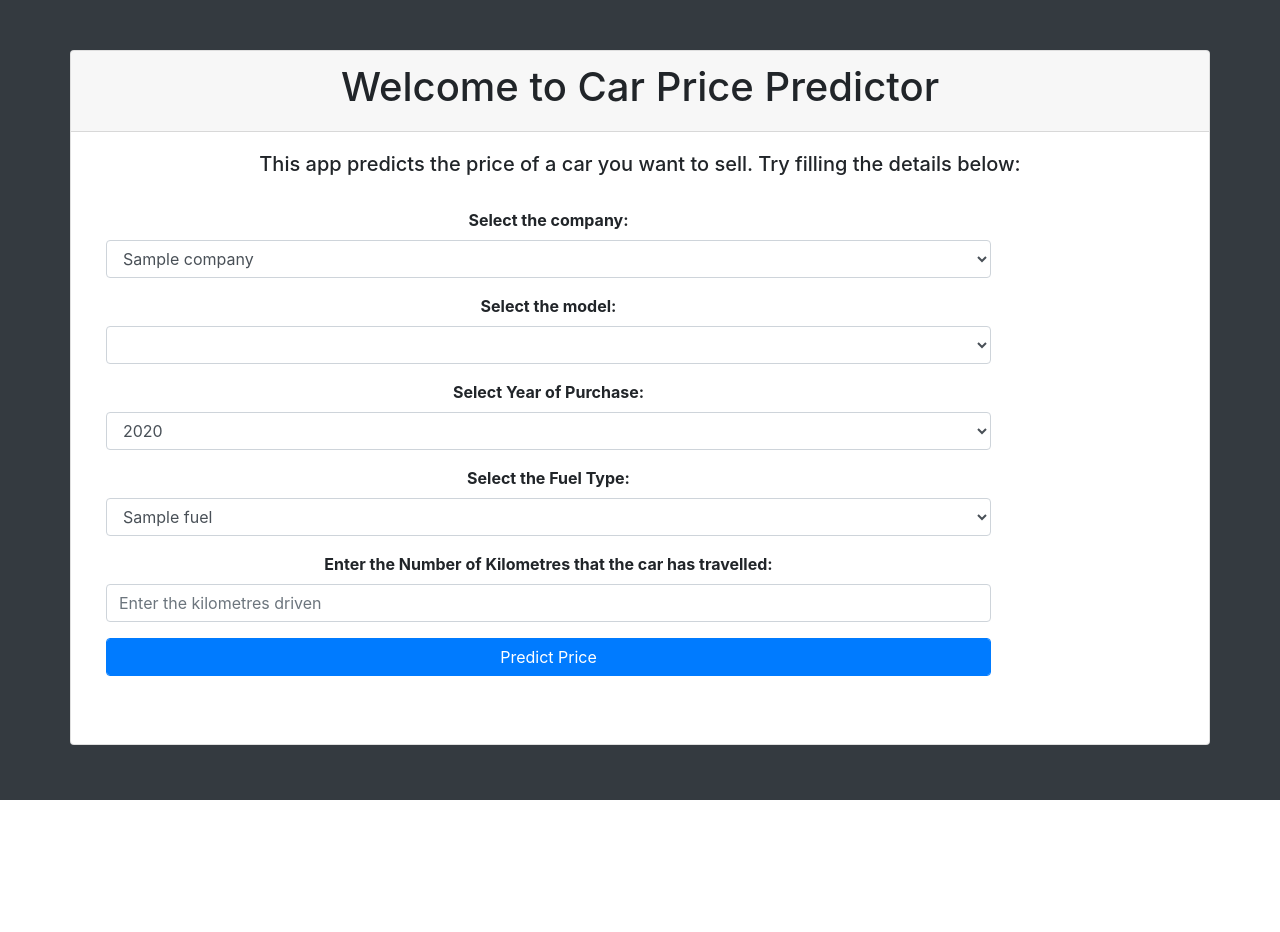
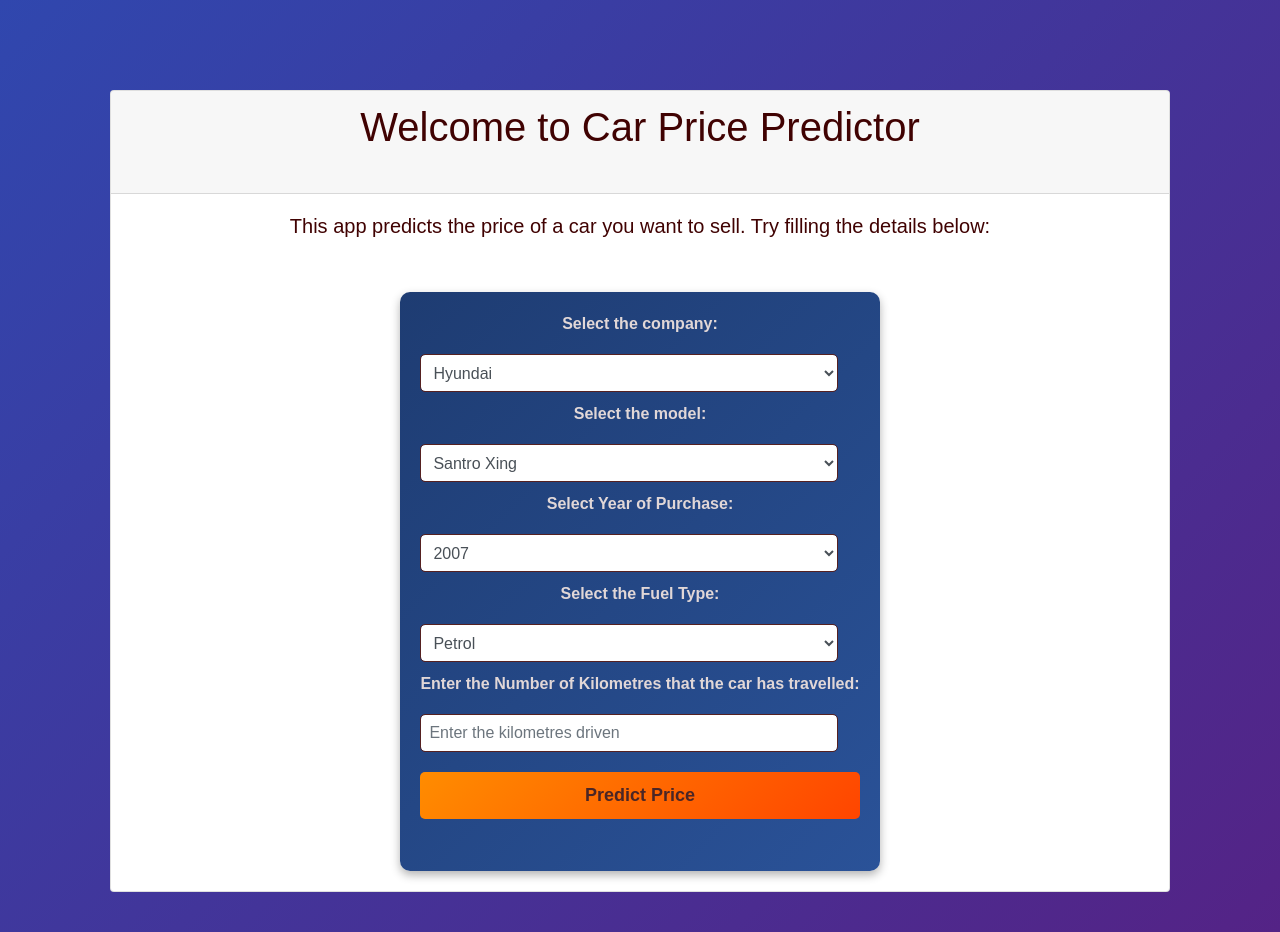
Before and after one commit to Shivu384/ML_PROJECTS_, a Python web app: template CAR_PREDICTION_/templates/index.html in a window 1280 px wide. Before the commit the page ends 800 px from the top, so only its background shows below. Run offline with Jinja, Linux system fonts and the light colour scheme; the template is opened without the code that fills it: most values are stand-ins (such as "Sample title", 1, 10 or a date in 2020); lists and menus that the app fills with data are empty; some libraries are stand-ins or nearby versions.

Commit message:
IMPORVED THE USER INTEFACE AND ADDED DROPED DOWN DOWN ITEMS WHICH WERE EARLIER MISSING

```diff
--- a/CAR_PREDICTION_/templates/index.html
+++ b/CAR_PREDICTION_/templates/index.html
@@ -2,143 +2,210 @@
 <html lang="en">
 <head xmlns="http://www.w3.org/1999/xhtml">
     <meta charset="UTF-8">
+    <meta name="viewport" content="width=device-width, initial-scale=1.0">
     <title>Car Price Predictor</title>
     <link rel="stylesheet" href="static/css/style.css">
-    <link rel="stylesheet" type="text/css"
-          href="https://cdnjs.cloudflare.com/ajax/libs/font-awesome/5.11.2/css/all.css">
+    <link rel="stylesheet" type="text/css" href="https://cdnjs.cloudflare.com/ajax/libs/font-awesome/5.11.2/css/all.css">
     <script src="https://ajax.googleapis.com/ajax/libs/jquery/3.4.1/jquery.min.js"></script>
-    <script src="https://cdn.jsdelivr.net/npm/popper.js@1.16.0/dist/umd/popper.min.js"
-            integrity="sha384-Q6E9RHvbIyZFJoft+2mJbHaEWldlvI9IOYy5n3zV9zzTtmI3UksdQRVvoxMfooAo"
-            crossorigin="anonymous"></script>
+    <script src="https://cdn.jsdelivr.net/npm/popper.js@1.16.0/dist/umd/popper.min.js" integrity="sha384-Q6E9RHvbIyZFJoft+2mJbHaEWldlvI9IOYy5n3zV9zzTtmI3UksdQRVvoxMfooAo" crossorigin="anonymous"></script>
 
     <!-- Bootstrap CSS -->
-    <link rel="stylesheet" href="https://stackpath.bootstrapcdn.com/bootstrap/4.5.0/css/bootstrap.min.css"
-          integrity="sha384-9aIt2nRpC12Uk9gS9baDl411NQApFmC26EwAOH8WgZl5MYYxFfc+NcPb1dKGj7Sk" crossorigin="anonymous">
+    <link rel="stylesheet" href="https://stackpath.bootstrapcdn.com/bootstrap/4.5.0/css/bootstrap.min.css" integrity="sha384-9aIt2nRpC12Uk9gS9baDl411NQApFmC26EwAOH8WgZl5MYYxFfc+NcPb1dKGj7Sk" crossorigin="anonymous">
     <script src="https://cdn.jsdelivr.net/npm/@tensorflow/tfjs@2.0.0/dist/tf.min.js"></script>
 
+    <style>
+        body {
+            background: linear-gradient(135deg, #3047ae, #542386); /* Gradient Background */
+            background-color: #667eea; /* Fallback background */
+            font-family: Arial, sans-serif;
+            color: rgb(64, 2, 2);
+            text-align: center;
+            margin: 0;
+            padding: 0;
+        }
+
+        .container {
+            padding: 40px;
+        }
+
+        .form-container {
+            background: linear-gradient(135deg, #1e3c72, #2a5298);
+            color: rgb(225, 215, 215);
+            padding: 20px;
+            border-radius: 10px;
+            display: inline-block;
+            box-shadow: 0px 4px 10px rgba(0,0,0,0.3);
+        }
+
+        .form-control {
+            width: 95%;
+            padding: 8px;
+            margin: 10px 0;
+            border-radius: 5px;
+            border: 1px solid #552121;
+        }
+
+        .btn {
+            width: 100%;
+            padding: 10px;
+            background: linear-gradient(135deg, #ff8c00, #ff4500);
+            color: rgb(75, 38, 38);
+            border: none;
+            border-radius: 5px;
+            font-size: 18px;
+            font-weight: bold;
+            cursor: pointer;
+            margin-top: 10px;
+        }
+
+        .btn:hover {
+            background: linear-gradient(135deg, #ff4500, #ff8c00);
+        }
+
+        .card-header h1 {
+            margin-bottom: 30px;
+        }
+
+        .card-body h5 {
+            margin-bottom: 30px;
+        }
+
+        #prediction {
+            margin-top: 20px;
+            font-size: 24px;
+            font-weight: bold;
+        }
+
+        /* Make the page responsive */
+        @media (max-width: 768px) {
+            .container {
+                padding: 20px;
+            }
+
+            .form-container {
+                padding: 15px;
+            }
+
+            .form-control {
+                width: 100%;
+            }
+
+            .btn {
+                font-size: 16px;
+                padding: 12px;
+            }
+        }
+
+    </style>
 </head>
+
 <body class="bg-dark">
-
     <div class="container">
-    <div class="row">
-        <div class="card mt-50" style="width: 100%; height: 100%">
-            <div class="card-header" style="text-align: center">
+        <div class="card mt-50">
+            <div class="card-header">
                 <h1>Welcome to Car Price Predictor</h1>
             </div>
             <div class="card-body">
-                <div class="col-12" style="text-align: center">
-                    <h5>This app predicts the price of a car you want to sell. Try filling the details below: </h5>
+                <div>
+                    <h5>This app predicts the price of a car you want to sell. Try filling the details below:</h5>
                 </div>
                 <br>
-                <form method="post" accept-charset="utf-8" name="Modelform">
-                    <div class="col-md-10 form-group" style="text-align: center">
-                        <label><b>Select the company:</b> </label><br>
-                        <select class="selectpicker form-control" id="company" name="company" required="1"
-                                onchange="load_car_models(this.id,'car_models')"
-                                data-companies='{{ companies | tojson }}' data-car-models='{{ car_models | tojson }}'>
+                <div class="form-container">
+                    <form method="post" accept-charset="utf-8" name="Modelform" onsubmit="send_data(); return false;">
+                        <label style="font-size: 16px; font-weight: bold;">Select the company:</label><br>
+                        <select id="company" name="company" required onchange="load_car_models()" class="form-control">
                             {% for company in companies %}
                             <option value="{{ company }}">{{ company }}</option>
                             {% endfor %}
                         </select>
-                    </div>
-                    <div class="col-md-10 form-group" style="text-align: center">
-                        <label><b>Select the model:</b> </label><br>
-                        <select class="selectpicker form-control" id="car_models" name="car_models" required="1">
-                        </select>
-                    </div>
-                    <div class="col-md-10 form-group" style="text-align: center">
-                        <label><b>Select Year of Purchase:</b> </label><br>
-                        <select class="selectpicker form-control" id="year" name="year" required="1">
+
+                        <label style="font-size: 16px; font-weight: bold;">Select the model:</label><br>
+                        <select id="car_models" name="car_models" required class="form-control"></select>
+
+                        <label style="font-size: 16px; font-weight: bold;">Select Year of Purchase:</label><br>
+                        <select id="year" name="year" required class="form-control">
                             {% for year in years %}
                             <option value="{{ year }}">{{ year }}</option>
                             {% endfor %}
                         </select>
-                    </div>
-                    <div class="col-md-10 form-group" style="text-align: center">
-                        <label><b>Select the Fuel Type:</b> </label><br>
-                        <select class="selectpicker form-control" id="fuel_type" name="fuel_type" required="1">
+
+                        <label style="font-size: 16px; font-weight: bold;">Select the Fuel Type:</label><br>
+                        <select id="fuel_type" name="fuel_type" required class="form-control">
                             {% for fuel in fuel_types %}
                             <option value="{{ fuel }}">{{ fuel }}</option>
                             {% endfor %}
                         </select>
-                    </div>
-                    <div class="col-md-10 form-group" style="text-align: center">
-                        <label><b>Enter the Number of Kilometres that the car has travelled:</b> </label><br>
-                        <input type="text" class="form-control" id="kilo_driven" name="kilo_driven"
-                               placeholder="Enter the kilometres driven ">
-                    </div>
-                    <div class="col-md-10 form-group" style="text-align: center">
-                        <button  class="btn btn-primary form-control" onclick="send_data()">Predict Price</button>
-                    </div>
+
+                        <label style="font-size: 16px; font-weight: bold;">Enter the Number of Kilometres that the car has travelled:</label><br>
+                        <input type="text" id="kilo_driven" name="kilo_driven" placeholder="Enter the kilometres driven" required class="form-control">
+
+                        <button type="submit" class="btn">Predict Price</button>
                     </form>
                     <br>
-                <div class="row">
-                    <div class="col-12" style="text-align: center">
                     <h4><span id="prediction"></span></h4>
                 </div>
             </div>
         </div>
     </div>
-    </div>
-</div>
+
     <script>
-    function load_car_models(company_id, car_model_id) {
-        var company = document.getElementById(company_id);
-        var car_model = document.getElementById(car_model_id);
-        var companies = JSON.parse(company.getAttribute('data-companies'));
-        var car_models = JSON.parse(company.getAttribute('data-car-models'));
-        console.log(company.value);
-        car_model.value = "";
-        car_model.innerHTML = "";
+        const carData = {
+            "Hyundai": ["Santro Xing", "Grand i10", "Elite i20", "i20 Sportz", "i10 Magna", "i10 Era", "i20 Magna", "Verna Transform", "Creta 1.6", "Fluidic Verna", "Xcent Base", "Verna 1.4", "i10 Sportz", "i20 Active"],
+            "Mahindra": ["Jeep CL550", "Scorpio SLE", "Scorpio S10", "Bolero DI", "Scorpio S4", "Scorpio VLX", "XUV500 W8", "Bolero Power", "Scorpio W", "Bolero SLE", "XUV500", "Thar CRDe", "Scorpio SLX"],
+            "Ford": ["EcoSport Titanium", "Figo", "EcoSport Ambiente", "Figo Diesel", "EcoSport", "Figo Petrol", "Fiesta", "Fusion 1.4"],
+            "Maruti": ["Alto", "Stingray", "Swift", "Wagon", "Baleno", "Dzire", "A", "Eeco", "Esteem", "Ritz", "Celerio", "Versa", "Omni", "Ertiga", "WagonR"],
+            "Skoda": ["Fabia Classic", "Yeti Ambition", "Laura", "Superb 1.8", "Octavia Classic", "Rapid Elegance", "Fabia 1.2L", "Rapid"]
+        };
 
-        if (companies.includes(company.value)) {
-            car_models.forEach(function(model) {
-                if (model.includes(company.value)) {
-                    var newOption = document.createElement("option");
-                    newOption.value = model;
-                    newOption.innerHTML = model;
-                    car_model.options.add(newOption);
-                }
+        const years = [2007, 2006, 2014, 2012, 2013, 2016, 2015, 2010, 2017, 2008, 2018, 2011, 2019, 2009, 2005, 2000, 2003, 2004, 1995, 2002, 2001];
+        const fuelTypes = ["Petrol", "Diesel", "LPG", "Electric", "Hybrid"];
+
+        function populateDropdown(id, values) {
+            const select = document.getElementById(id);
+            select.innerHTML = "";
+            values.forEach(value => {
+                const option = document.createElement("option");
+                option.value = value;
+                option.textContent = value;
+                select.appendChild(option);
             });
         }
+
+        function load_car_models() {
+            const company = document.getElementById("company").value;
+            populateDropdown("car_models", carData[company] || []);
         }
+
+        document.addEventListener("DOMContentLoaded", () => {
+            populateDropdown("company", Object.keys(carData));
+            populateDropdown("year", years);
+            populateDropdown("fuel_type", fuelTypes);
+            load_car_models();
+        });
 
         function form_handler(event) {
             event.preventDefault(); // Don't submit the form normally
         }
-    function send_data()
-    {
-        document.querySelector('form').addEventListener("submit",form_handler);
 
-        var fd=new FormData(document.querySelector('form'));
+        function send_data() {
+            document.querySelector('form').addEventListener("submit", form_handler);
+            var fd = new FormData(document.querySelector('form'));
 
-        var xhr= new XMLHttpRequest({mozSystem: true});
-
-        xhr.open('POST','/predict',true);
-        document.getElementById('prediction').innerHTML="Wait! Predicting Price.....";
-        xhr.onreadystatechange = function(){
-            if(xhr.readyState == XMLHttpRequest.DONE){
-                document.getElementById('prediction').innerHTML="Prediction: ₹"+xhr.responseText;
-
+            var xhr = new XMLHttpRequest();
+            xhr.open('POST', '/predict', true);
+            document.getElementById('prediction').innerHTML = "Wait! Predicting Price.....";
+            xhr.onreadystatechange = function () {
+                if (xhr.readyState == XMLHttpRequest.DONE) {
+                    document.getElementById('prediction').innerHTML = "Prediction: ₹" + xhr.responseText;
                 }
             };
-
-        xhr.onload= function(){};
-
             xhr.send(fd);
         }
     </script>
 
-
     <!-- jQuery first, then Popper.js, then Bootstrap JS -->
-<script src="https://code.jquery.com/jquery-3.5.1.slim.min.js"
-        integrity="sha384-DfXdz2htPH0lsSSs5nCTpuj/zy4C+OGpamoFVy38MVBnE+IbbVYUew+OrCXaRkfj"
-        crossorigin="anonymous"></script>
-<script src="https://cdn.jsdelivr.net/npm/popper.js@1.16.0/dist/umd/popper.min.js"
-        integrity="sha384-Q6E9RHvbIyZFJoft+2mJbHaEWldlvI9IOYy5n3zV9zzTtmI3UksdQRVvoxMfooAo"
-        crossorigin="anonymous"></script>
-<script src="https://stackpath.bootstrapcdn.com/bootstrap/4.5.0/js/bootstrap.min.js"
-        integrity="sha384-OgVRvuATP1z7JjHLkuOU7Xw704+h835Lr+6QL9UvYjZE3Ipu6Tp75j7Bh/kR0JKI"
-        crossorigin="anonymous"></script>
+    <script src="https://code.jquery.com/jquery-3.5.1.slim.min.js" integrity="sha384-DfXdz2htPH0lsSSs5nCTpuj/zy4C+OGpamoFVy38MVBnE+IbbVYUew+OrCXaRkfj" crossorigin="anonymous"></script>
+    <script src="https://cdn.jsdelivr.net/npm/popper.js@1.16.0/dist/umd/popper.min.js" integrity="sha384-Q6E9RHvbIyZFJoft+2mJbHaEWldlvI9IOYy5n3zV9zzTtmI3UksdQRVvoxMfooAo" crossorigin="anonymous"></script>
+    <script src="https://stackpath.bootstrapcdn.com/bootstrap/4.5.0/js/bootstrap.min.js" integrity="sha384-OgVRvuATP1z7JjHLkuOU7Xw704+h835Lr+6QL9UvYjZE3Ipu6Tp75j7Bh/kR0JKI" crossorigin="anonymous"></script>
 </body>
 </html>
```
Lines whose indentation alone changed are shown as unchanged.
